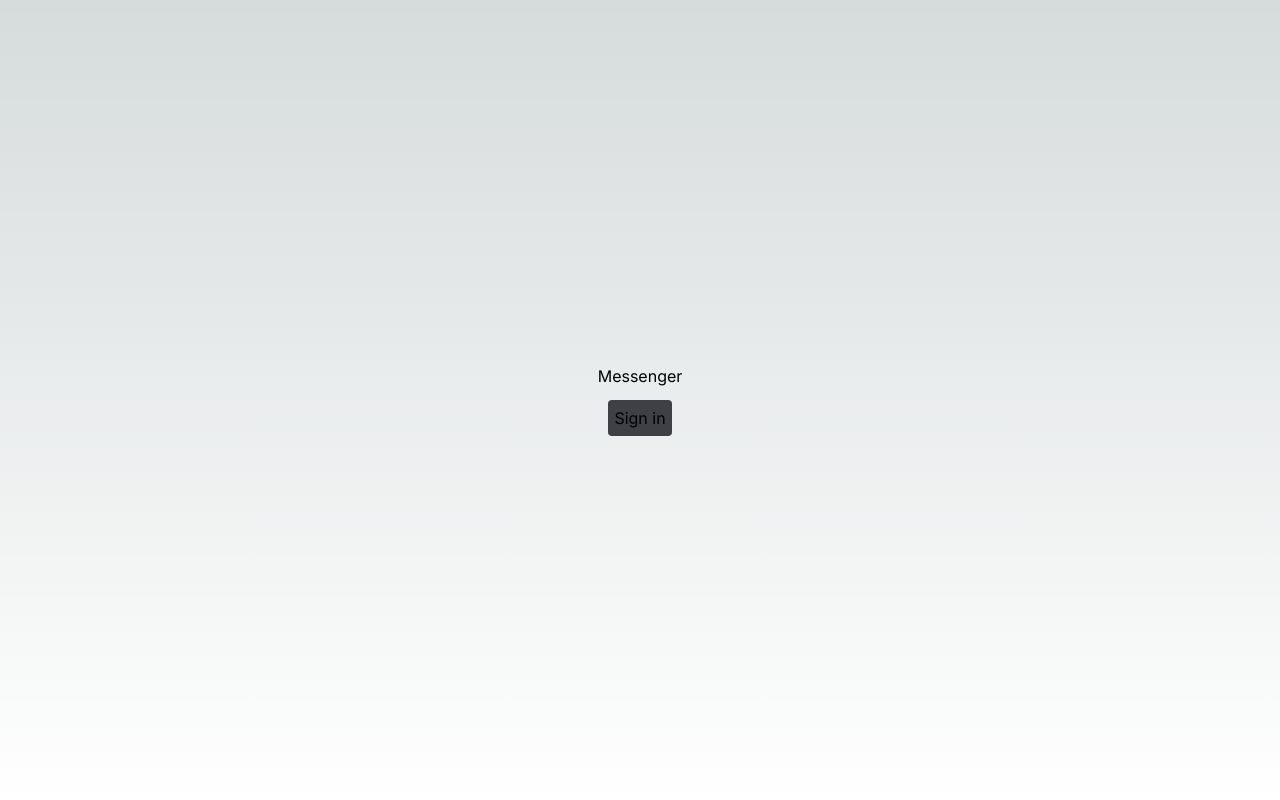
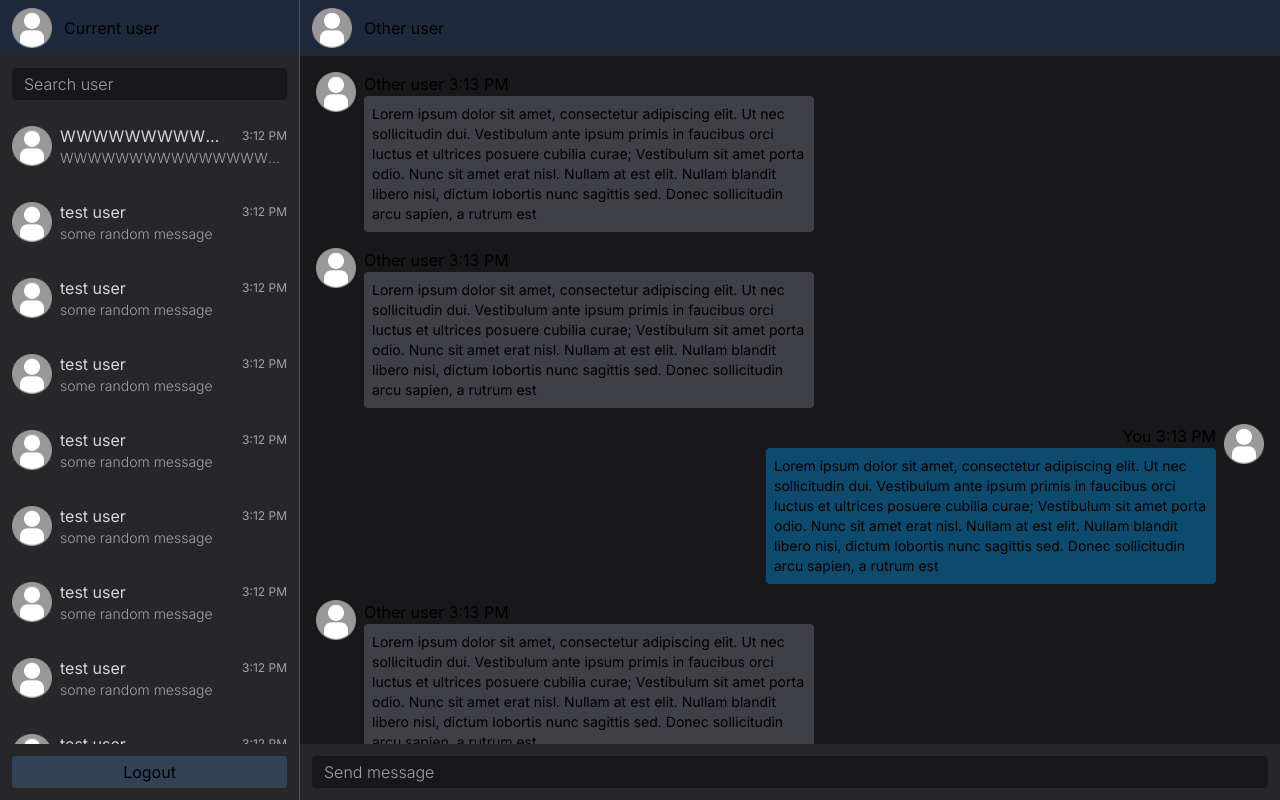
Before and after one commit to IgnacioCava/messenger-client, a Next.js app: page / in a window 1280 px wide. Built offline with nearby package versions, Linux system fonts and the light colour scheme; no server answers.

Commit message:
feat: add basic design

```diff
--- a/src/app/globals.css
+++ b/src/app/globals.css
@@ -1,6 +1,27 @@
 @tailwind base;
 @tailwind components;
 @tailwind utilities;
+
+.test-outline {
+  @apply outline-slate-950 outline-1 outline-dashed outline-offset-[-1px];
+}
+
+.space-children{
+  @apply [&>*:not(:first-child)]:mt-2
+  /* [&>*:not(:first-child)]:border-t-2 [&>*:not(:first-child)]:border-cyan-500; */
+}
+
+::-webkit-scrollbar {
+  @apply w-1;
+}
+
+::-webkit-scrollbar-thumb {
+  @apply rounded-l-lg bg-slate-600
+}
+
+::-webkit-scrollbar-track {
+  @apply bg-transparent
+}
 
 :root {
   --foreground-rgb: 0, 0, 0;
--- a/src/app/layout.tsx
+++ b/src/app/layout.tsx
@@ -13,7 +13,7 @@
 export default function RootLayout({ children }: { children: React.ReactNode }) {
 	return (
 		<html lang='en'>
-			<body className={inter.className}>
+			<body className={`${inter.className} h-screen w-screen`}>
 				<Providers>{children}</Providers>
 			</body>
 		</html>
--- a/src/app/page.tsx
+++ b/src/app/page.tsx
@@ -4,10 +4,104 @@
 
 import Auth from '@/components/Auth'
 import Chat from '@/components/Chat'
+import Image from 'next/image'
+import a from '@assets/default-user.png'
+
+const SearchUser = () => {
+	return <input type='text' placeholder='Search user' className='mx-3 font-light outline-none text-zinc-200 placeholder:text-zinc-400 bg-zinc-900 px-3 py-1 rounded' />
+}
+
+const Logout = () => {
+	return <button className='mx-3 mb-3 rounded p-1 bg-slate-700'>Logout</button>
+}
+
+const User = ({ name = 'test user', message = 'some random message', time = '3:12 PM' }: { name?: string; message?: string; time?: string }) => {
+	return (
+		<div className='w-full flex p-3 hover:bg-zinc-700 gap-2 items-center'>
+			<Image src={a} alt={'a'} className='h-10 w-auto' />
+			<div id='content' className='flex flex-col overflow-hidden w-full'>
+				<div className='flex justify-between w-full items-center'>
+					<p className='text-base font-normal text-zinc-300 overflow-hidden text-ellipsis w-3/4'>{name}</p>
+					<p className='text-xs min-w-fit text-zinc-400 w-1/4 text-right'>{time}</p>
+				</div>
+
+				<p className='text-sm font-light text-zinc-400 text-ellipsis whitespace-nowrap overflow-hidden'>{message}</p>
+			</div>
+		</div>
+	)
+}
+
+const SendMessage = () => {
+	return (
+		<div className='w-full p-3 bg-zinc-800'>
+			<textarea
+				placeholder='Send message'
+				className='w-full outline-none font-light bg-zinc-900 rounded px-3 py-1 resize-none max-h-[100px] block h-8 overflow-y-hidden'
+				onChange={(e) => {
+					e.target.style.height = '0'
+					e.target.style.height = e.target.scrollHeight + 'px'
+				}}
+			/>
+		</div>
+	)
+}
+
+const Conversation = () => {
+	return (
+		<div className='h-full flex flex-col'>
+			<div className='flex flex-row items-center px-3 py-2 bg-slate-800 gap-3'>
+				<Image src={a} alt={'a'} className='h-10 w-10' /> Other user
+			</div>
+			<div className='p-4 [&>*:not(:first-child)]:mt-4 overflow-auto h-full'>
+				{[...Array(20)].map(() => (
+					<Message direction={Math.random() < 0.5 ? 'left' : 'right'} />
+				))}
+			</div>
+			<SendMessage />
+		</div>
+	)
+}
+
+const Message = ({ direction }: { direction: 'left' | 'right' }) => {
+	return (
+		<div className={`flex flex-row gap-2 ${direction === 'right' && 'justify-end'}`}>
+			<Image src={a} alt={'a'} className={`h-10 w-auto ${direction === 'right' && 'order-last'}`} />
+			<div className={`flex flex-col ${direction === 'right' && 'items-end'}`}>
+				<p>
+					{direction === 'right' ? 'You' : 'Other user'} <span>3:13 PM</span>
+				</p>
+				<div className={`w-full lg:w-1/2 xl:min-w-[350px] clamp p-2 rounded ${direction === 'right' ? 'bg-sky-900' : 'bg-zinc-700'} text-sm`}>
+					Lorem ipsum dolor sit amet, consectetur adipiscing elit. Ut nec sollicitudin dui. Vestibulum ante ipsum primis in faucibus orci luctus et ultrices posuere cubilia curae; Vestibulum
+					sit amet porta odio. Nunc sit amet erat nisl. Nullam at est elit. Nullam blandit libero nisi, dictum lobortis nunc sagittis sed. Donec sollicitudin arcu sapien, a rutrum est
+				</div>
+			</div>
+		</div>
+	)
+}
 
 export default function Home() {
 	const { data: session, status } = useSession()
 
 	if (status === 'loading') return null
-	return <div className='flex flex-col'>{session?.user.username ? <Chat /> : <Auth />}</div>
+	// return <div className='flex flex-col'>{session?.user.username ? <Chat /> : <Auth />}</div>
+	return (
+		<div className='flex flex-row w-full 2xl:w-4/5 2xl:max-w-[1400px] xl:w-full h-full m-auto'>
+			<div id='users' className={`flex flex-col gap-3 float-left min-w-[300px] max-w-[400px] w-1/4 h-full bg-zinc-800 border-r-[1px] border-slate-600`}>
+				<div className='flex flex-row items-center px-3 py-2 bg-slate-800 gap-3'>
+					<Image src={a} alt={'a'} className='h-10 w-10' /> Current user
+				</div>
+				<SearchUser />
+				<div className='w-full h-full overflow-auto space-children'>
+					<User name='WWWWWWWWWWWWWWWWWWWWWWWWWWWW' message='WWWWWWWWWWWWWWWWWWWWWWWWWWWWWWWW' />
+					{[...Array(20)].map(() => (
+						<User />
+					))}
+				</div>
+				<Logout />
+			</div>
+			<div id='messages' className={`flex flex-col w-full h-full test-outlin bg-zinc-900`}>
+				<Conversation />
+			</div>
+		</div>
+	)
 }
--- a/tsconfig.json
+++ b/tsconfig.json
@@ -1,5 +1,6 @@
 {
   "compilerOptions": {
+    "baseUrl": "./",
     "target": "es5",
     "lib": ["dom", "dom.iterable", "esnext"],
     "allowJs": true,
@@ -20,7 +21,8 @@
       }
     ],
     "paths": {
-      "@/*": ["./src/*"]
+      "@/*": ["src/*"],
+      "@assets/*": ["public/*"]
     }
   },
   "include": ["next-env.d.ts", "**/*.ts", "**/*.tsx", ".next/types/**/*.ts", "src/app/api/auth/[...nextauth].js"],
```
Also changed, not shown: .prettierrc.json, public/default-user.png (added).
